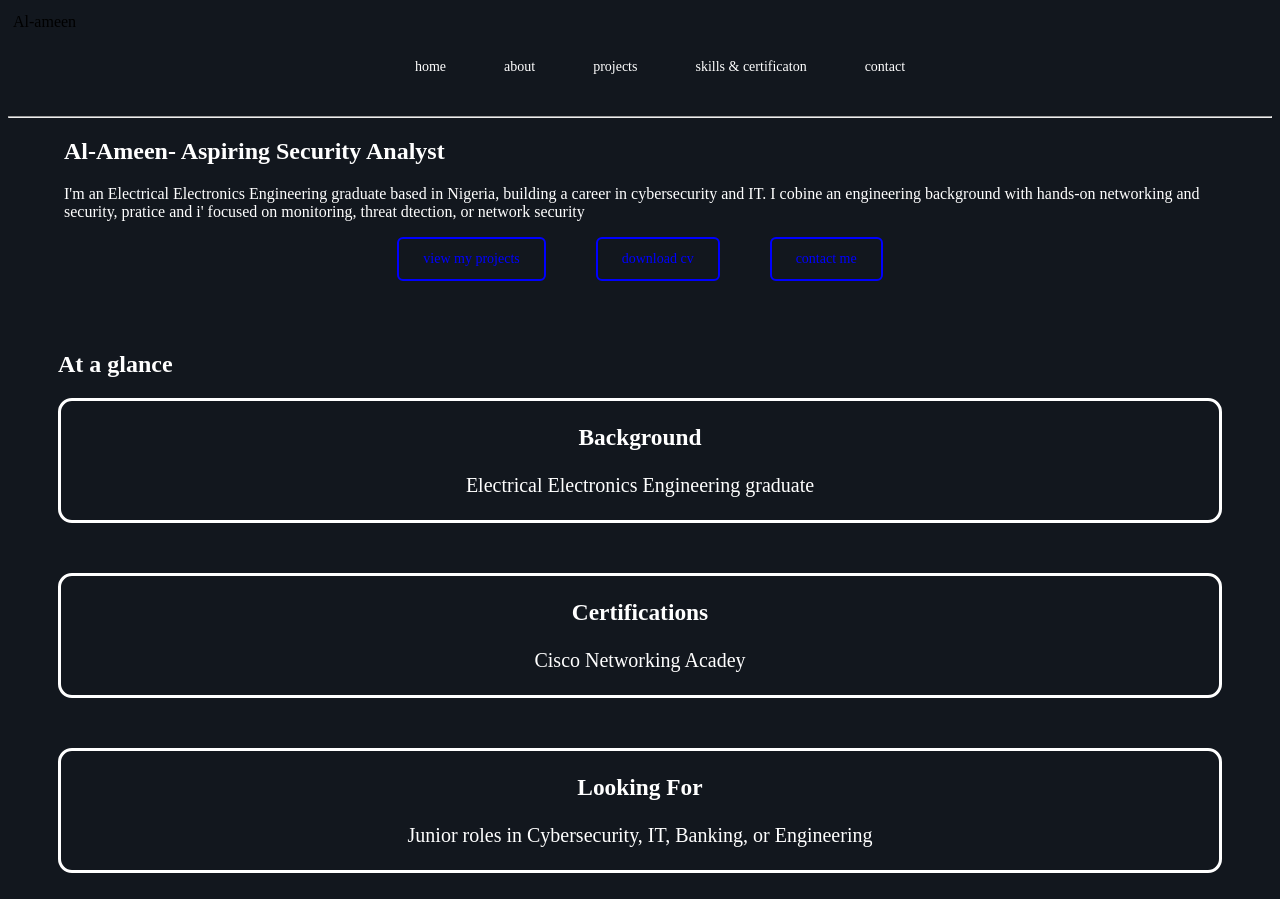
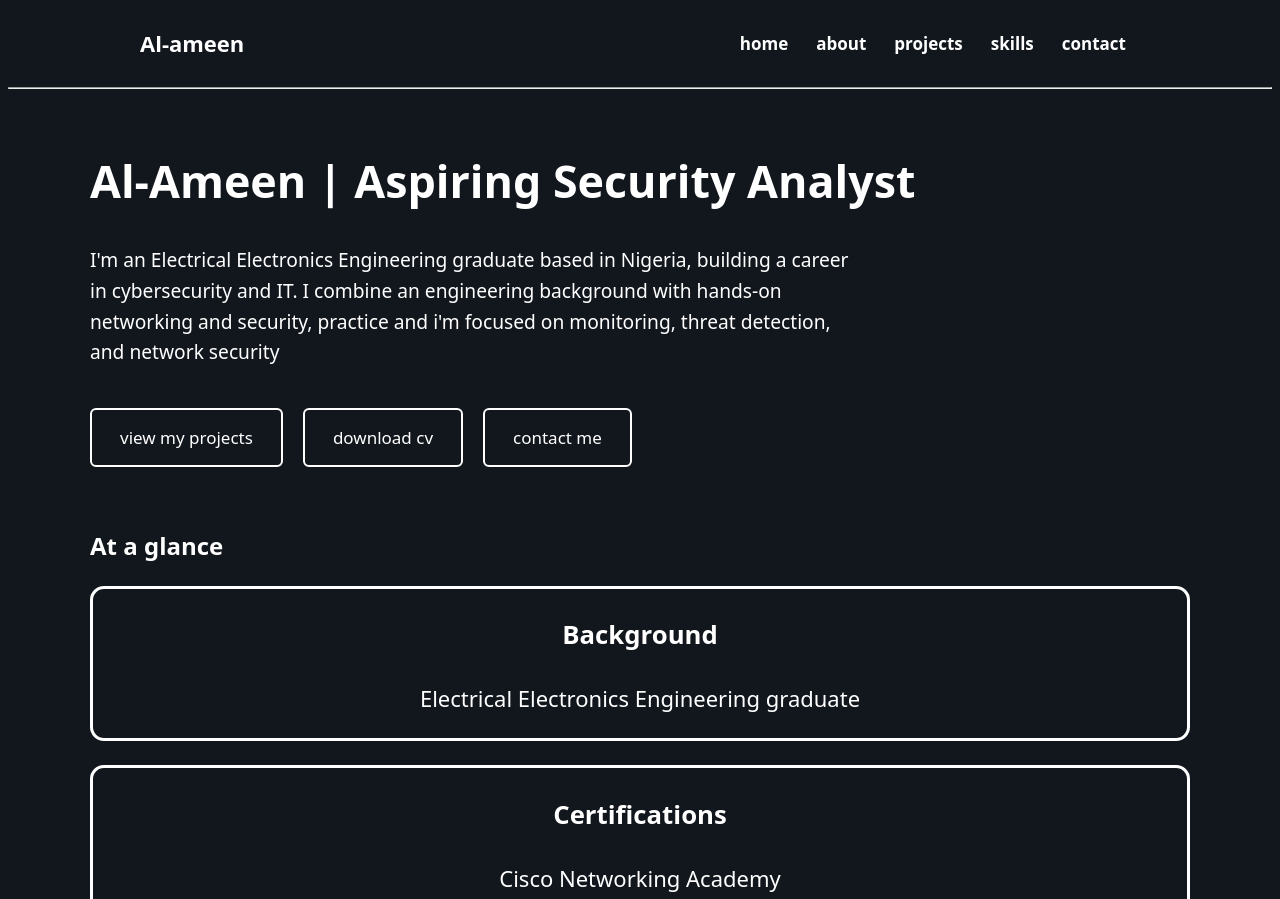
Before and after one commit to Al-ameen-B/Portfolio, a plain HTML site: page index.html in a window 1280 px wide. Shown: the top 899 px of the page. Drawn offline with Linux system fonts and the light colour scheme.

Commit message:
Add files via upload
Update the index pages, made corrections to the code and fixed typos

```diff
--- a/index.css
+++ b/index.css
@@ -1,44 +1,64 @@
 body{
 	background-color:#12171e;
+	font-family: system-ui,sans-serif;
+	line-height: 1.6;
 }
-header{padding: 5px;
+
+header{
+	display: flex;
+	flex-wrap: wrap;
+	align-items: center;
+	justify-content: space-between;
+	padding: 10px 20px;
+	color: white;
+	font-size: 18px;
+	font-weight: 700;
+}
+.logo{
+	color: white;
+	text-decoration: none;
 }
 .container1{display: flex;
 	flex-wrap: wrap;
-	justify-content: center;
-	gap:50px;
+	justify-content: right;
+	gap:20px;
 	text-decoration: none;
 
 }
 nav ul{
 		display: flex;
-		text-decoration: none;
+		flex-wrap: wrap;
 		list-style: none;
-		gap:10px;
-		display: center;
+		padding: 0;
+		margin: 0;
+
+}
+nav ul li {font-size: 14px;
 }
 .at-a-glance{
 			color: white;
-			padding: 50px;
+			padding: 20px 50px 50px;
+			max-width: 800px;
+			margin: 0 auto;
 }
 .container{
 			display: flex;
 			flex-direction: column;
-			gap:50px;
+			gap:20px;
 			justify-content: center;
 			margin: 0 auto;
 }
 .container1-b{
 	display: inline-block;
 	color: white;
-	padding: 12px 24px;
+	padding: 6px 10px;
 	border-radius: 6px;
 	font-size: 14px;
 	text-decoration: none;
 	gap:50px;
 }
 .box{width: auto;
-	height: 125px;
+	min-height: 100px;
 	border: 3px solid white;
 	border-radius: 14px;
 	box-sizing: border-box;
@@ -49,9 +69,14 @@ nav ul{
 .me{
 	color: white;
 	justify-content: center;
-	padding:  0 56px;
+	max-width: 800px;
+	padding:  20px 50px 20px;
 	margin: 0 auto;
-	;
+
+}
+.me h1{
+	font-size: 1.8rem;
+	line-height: 1.2;
 }
 .e1{
 	display: flex;
@@ -59,11 +84,12 @@ nav ul{
 	justify-content: center;
 	gap:50px;
 	text-decoration: none;
+	margin-top: 40px;
 	}
 .me-button{
 	display: inline-block;
-	border: 2px solid blue;
-	color: blue;
+	border: 2px solid white;
+	color: white;
 	padding: 12px 24px;
 	width: auto;
 	border-radius: 6px;
@@ -78,3 +104,16 @@ footer{
 	text-align: center;
 	padding: 25px 0;
 }
+@media (min-width: 900px){
+	header{padding: 14px max(50px, calc((100% - 1100px) / 2 + 50px));
+		font-size: 22px;}
+	.container1-b{font-size: 17px;
+			padding: 8px 14px;}
+	.me, .at-a-glance{max-width: 1100px;}
+	.me h1{font-size: 2.8rem;}
+	.me p{font-size: 1.2rem; max-width: 70ch;}
+	.e1{justify-content: flex-start; gap:20px;}
+	.me-button{font-size: 17px; padding: 14px 28px;}
+	.container{gap:24px;}
+	.box{font-size: 22px;}
+}
--- a/index.html
+++ b/index.html
@@ -1,5 +1,5 @@
 <!DOCTYPE html>
-<html>
+<html lang="en">
 	<head>
 		<title>Al-Ameen</title>
 		<meta charset="utf-8">
@@ -7,14 +7,14 @@
 		<link rel="stylesheet" type="text/css" href="index.css">
 	</head>
 	<body>
-		<header>Al-ameen
+		<header><a class="logo" href="index.html"> Al-ameen</a>
 			<div class="container1">
 				<nav>
 					<ul>
 						<li><a href="index.html" class="container1-b">home</a></li>
 						<li><a href="about.html"class="container1-b">about</a></li>
 						<li><a href="projects.html"class="container1-b">projects</a></li>
-						<li><a href="skills.html"class="container1-b">skills & certificaton</a></li>
+						<li><a href="skills.html"class="container1-b">skills</a></li>
 						<li><a href="contact.html"class="container1-b">contact</a></li>
 					</ul>
 				</nav>
@@ -22,8 +22,8 @@
 		</header>
 		<hr>
 		<section class="me">
-			<h2>Al-Ameen- Aspiring Security Analyst</h2>
-			<p>I'm an Electrical Electronics Engineering graduate based in Nigeria, building a career in cybersecurity and IT. I cobine an engineering background with hands-on networking and security, pratice and i' focused on monitoring, threat dtection, or network security</p>
+			<h1>Al-Ameen | Aspiring Security Analyst</h1>
+			<p>I'm an Electrical Electronics Engineering graduate based in Nigeria, building a career in cybersecurity and IT. I combine an engineering background with hands-on networking and security, practice and i'm focused on monitoring, threat detection, and network security</p>
 			<div class="e1">
 			<a href="projects.html" class="me-button">view my projects</a>
 			<a href="download-cv.pdf" class="me-button">download cv</a>
@@ -38,7 +38,7 @@
 					<p>Electrical Electronics Engineering graduate</p></div>
 				<div class="box">
 					<h3>Certifications</h3>
-					<p>Cisco Networking Acadey</p></div>
+					<p>Cisco Networking Academy</p></div>
 					<div class="box">
 					<h3>Looking For</h3>
 					<p>Junior roles in Cybersecurity, IT, Banking, or Engineering</p></div>
```
